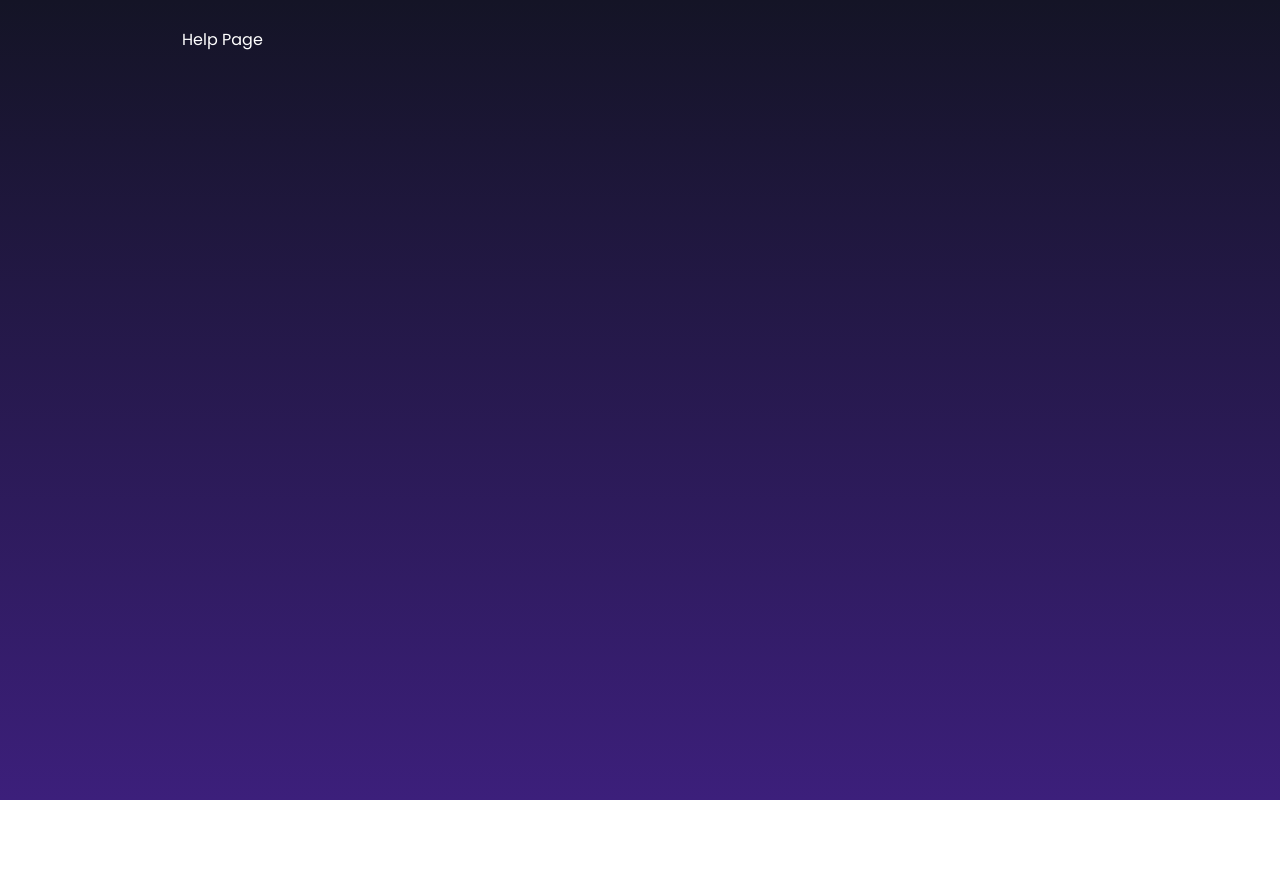
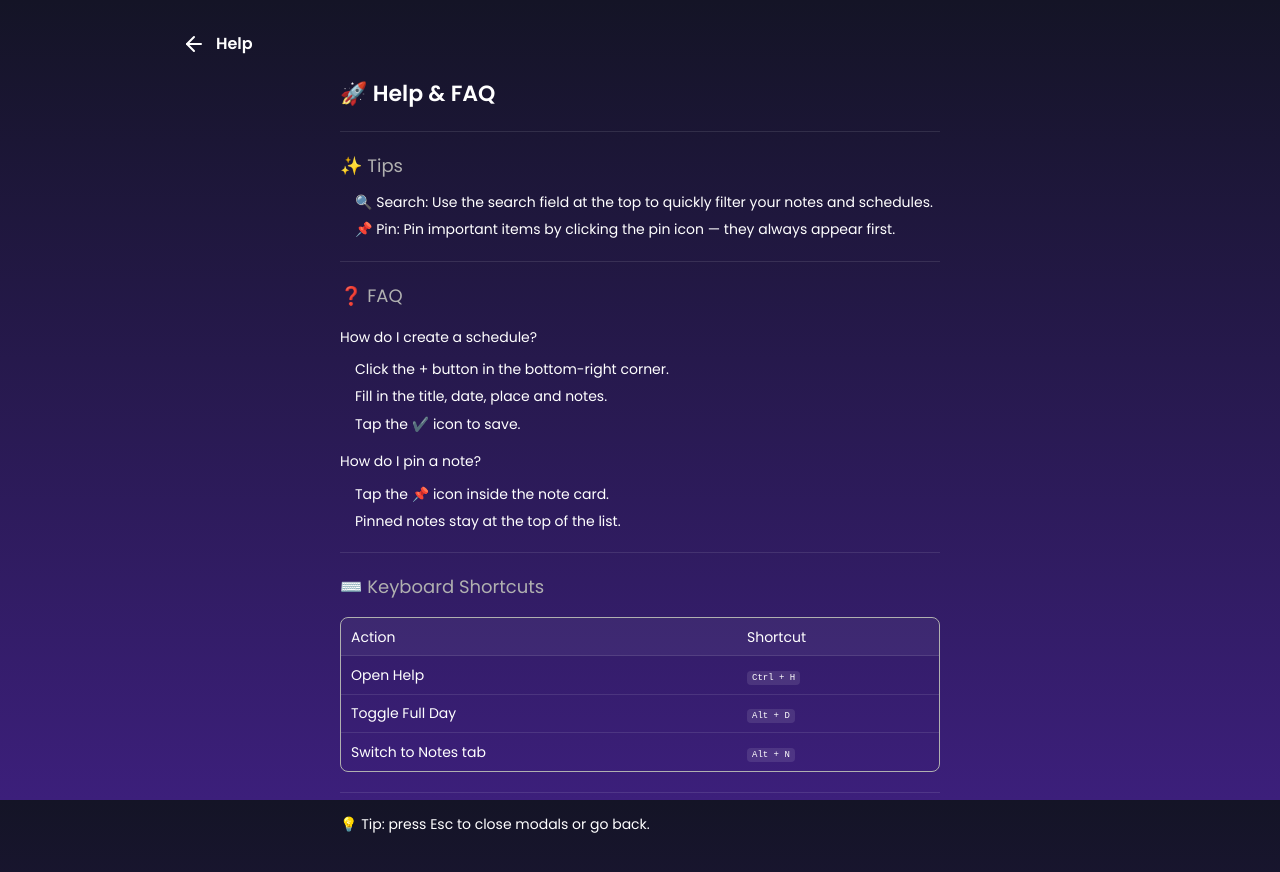
Before and after one commit to jordanogiacomet/on-time-react, a React (Vite) app: page /help in a window 1280 px wide. Shown: the top 872 px of the page. Before the commit the page ends 800 px from the top, so only its background shows below. Built offline with nearby package versions, Linux system fonts and the light colour scheme.

Commit message:
WIP - Help and About page implementadas; Verificar futuramente se é necessário usar um header com padrão de composição;

```diff
--- a/src/components/NotesSection/index.tsx
+++ b/src/components/NotesSection/index.tsx
@@ -83,6 +83,11 @@ export function NotesSection() {
             ))}
           </div>
         )}
+        {filtered.length === 0 && (
+          <div className={styles.messageContainer}>
+            <p className={styles.message}>No notes found.</p>
+          </div>
+        )}
       </div>
       <FloatingActionButton />
     </Fragment>
--- /dev/null
+++ b/src/content/help.md
@@ -0,0 +1,39 @@
+# 🚀 Help & FAQ
+
+---
+
+## ✨ Tips
+
+- 🔍 **Search**: Use the search field at the top to quickly filter your notes
+  and schedules.
+- 📌 **Pin**: Pin important items by clicking the pin icon — they always appear
+  first.
+
+---
+
+## ❓ FAQ
+
+### How do I create a schedule?
+
+1. Click the **+** button in the bottom-right corner.
+2. Fill in the title, date, place and notes.
+3. Tap the ✔️ icon to save.
+
+### How do I pin a note?
+
+- Tap the 📌 icon inside the note card.
+- Pinned notes stay at the top of the list.
+
+---
+
+## ⌨️ Keyboard Shortcuts
+
+| Action              | Shortcut   |
+| ------------------- | ---------- |
+| Open Help           | `Ctrl + H` |
+| Toggle Full Day     | `Alt + D`  |
+| Switch to Notes tab | `Alt + N`  |
+
+---
+
+> 💡 Tip: press **Esc** to close modals or go back.
--- a/src/pages/About/index.tsx
+++ b/src/pages/About/index.tsx
@@ -1,10 +1,66 @@
+// src/pages/About/index.tsx
 import { Fragment } from 'react/jsx-runtime';
+import { ArrowLeft } from 'lucide-react';
 import { Container } from '../../components/Container';
+import { RouterLink } from '../../components/RouterLink';
+import pkg from '../../../package.json';
+import styles from './styles.module.css';
+import { useState } from 'react';
 
 export function About() {
+  const [version] = useState(pkg.version);
+  const author = pkg.author || 'Unknown';
+  const license = pkg.license || 'N/A';
+  const repoUrl = pkg.repository?.url
+    ?.replace(/^(git\+|git:\/\/)/, 'https://')
+    .replace(/\.git$/, '');
+
   return (
     <Fragment>
-      <Container>About Page</Container>
+      <Container>
+        <header className={styles.aboutHeader}>
+          <nav className={styles.aboutNav}>
+            <RouterLink href='/settings' className={styles.menuLink}>
+              <ArrowLeft />
+              <p>About</p>
+            </RouterLink>
+          </nav>
+        </header>
+      </Container>
+
+      {/* Content */}
+      <Container>
+        <div className={styles.aboutContent}>
+          <h1 className={styles.title}>{pkg.name}</h1>
+          <ul className={styles.infoList}>
+            <li>
+              <span className={styles.label}>Version:</span>
+              <span className={styles.value}>{version}</span>
+            </li>
+            <li>
+              <span className={styles.label}>Author:</span>
+              <span className={styles.value}>{author}</span>
+            </li>
+            <li>
+              <span className={styles.label}>License:</span>
+              <span className={styles.value}>{license}</span>
+            </li>
+            {repoUrl && (
+              <li>
+                <span className={styles.label}>Repository:</span>
+                <a
+                  href={repoUrl}
+                  target='_blank'
+                  rel='noopener noreferrer'
+                  className={styles.link}
+                >
+                  {repoUrl.replace(/^https?:\/\//, '')}
+                </a>
+              </li>
+            )}
+          </ul>
+        </div>
+      </Container>
     </Fragment>
   );
 }
--- a/src/pages/About/styles.module.css
+++ b/src/pages/About/styles.module.css
@@ -0,0 +1,68 @@
+/* src/pages/About/styles.module.css */
+
+.aboutNav {
+  display: flex;
+  align-items: center;
+  gap: 0.5rem;
+  color: var(--text-primary);
+  border-radius: 4px;
+  transition: background 0.2s;
+}
+.aboutNav .menuLink:hover {
+  background: rgba(255, 255, 255, 0.05);
+}
+
+.menuLink {
+  color: var(--text-primary);
+  display: flex;
+  gap: 1rem;
+  font-size: 1.6rem;
+  text-decoration: none;
+  font-weight: 600;
+  align-items: center;
+}
+
+.aboutContent {
+  max-width: 600px;
+  margin: 0 auto;
+  padding: 2rem 0 4rem;
+  line-height: 1.6;
+  font-size: 1.4rem;
+}
+
+.title {
+  font-size: 2.2rem;
+  font-weight: 600;
+  margin-bottom: 1.5rem;
+  color: var(--text-primary);
+}
+
+.infoList {
+  list-style: none;
+  padding: 0;
+  margin: 0;
+}
+
+.infoList li {
+  display: flex;
+  justify-content: space-between;
+  align-items: flex-start;
+  font-size: 1.4rem;
+  margin-bottom: 1rem;
+  padding-bottom: 0.75rem;
+  border-bottom: 1px solid rgba(255, 255, 255, 0.1);
+}
+
+/* Remove borda do último item */
+.infoList li:last-child {
+  margin-bottom: 0;
+  padding-bottom: 0;
+  border-bottom: none;
+}
+
+.link {
+  color: var(--text-primary);
+  text-decoration: underline;
+  word-break: break-word;
+  max-width: 60%;
+}
--- a/src/pages/Help/index.tsx
+++ b/src/pages/Help/index.tsx
@@ -1,10 +1,29 @@
-import { Fragment } from 'react/jsx-runtime';
+// src/pages/Help/index.tsx
+import { Fragment } from 'react';
+import { ArrowLeft } from 'lucide-react';
+import ReactMarkdown from 'react-markdown';
+import remarkGfm from 'remark-gfm';
+import helpMd from '../../content/help.md?raw'; //
 import { Container } from '../../components/Container';
+import { RouterLink } from '../../components/RouterLink';
+import styles from './styles.module.css';
 
 export function Help() {
   return (
     <Fragment>
-      <Container>Help Page</Container>
+      <Container>
+        <header className={styles.helpHeader}>
+          <nav className={styles.helpNav}>
+            <RouterLink href='/settings/' className={styles.menuLink}>
+              <ArrowLeft />
+              <p>Help</p>
+            </RouterLink>
+          </nav>
+        </header>
+        <article className={styles.markdown}>
+          <ReactMarkdown remarkPlugins={[remarkGfm]}>{helpMd}</ReactMarkdown>
+        </article>
+      </Container>
     </Fragment>
   );
 }
--- a/src/pages/Help/styles.module.css
+++ b/src/pages/Help/styles.module.css
@@ -0,0 +1,94 @@
+.helpNav {
+  display: flex;
+  align-items: center;
+  gap: 0.5rem;
+  color: var(--text-primary);
+  border-radius: 4px;
+  transition: background 0.2s;
+}
+.helpNav .menuLink:hover {
+  background: rgba(255, 255, 255, 0.05);
+}
+
+.menuLink {
+  color: var(--text-primary);
+  display: flex;
+  flex-direction: row;
+  align-items: center;
+  gap: 1rem;
+  font-size: 1.6rem;
+  text-decoration: none;
+  font-weight: 600;
+}
+
+.markdown {
+  max-width: 600px;
+  margin: 0 auto;
+  padding: 2rem 0 4rem;
+  color: var(--text-primary);
+  line-height: 1.6; /* slightly tighter */
+  font-size: 1.4rem; /* reduced from 1.6rem */
+}
+
+.markdown hr {
+  border: none;
+  border-top: 1px solid rgba(255, 255, 255, 0.1);
+  margin: 2rem 0;
+}
+
+.markdown h1 {
+  font-size: 2.2rem; /* reduced from 2.4rem */
+  margin-bottom: 1.5rem;
+  font-weight: 600;
+}
+.markdown h2 {
+  font-size: 1.8rem; /* reduced from 2rem */
+  margin-top: 2rem;
+  margin-bottom: 1rem;
+  font-weight: 500;
+  color: var(--text-secondary);
+}
+.markdown h3 {
+  font-size: 1.4rem; /* reduced from 1.6rem */
+  margin-top: 1.5rem;
+  margin-bottom: 0.5rem;
+  font-weight: 500;
+}
+
+.markdown ul,
+.markdown ol {
+  margin: 1rem 0 1.5rem 1.5rem;
+}
+.markdown li {
+  margin-bottom: 0.5rem;
+}
+
+.markdown table {
+  width: 100%;
+  border-collapse: separate;
+  border-spacing: 0;
+  border: 1px solid var(--text-secondary);
+  border-radius: 8px;
+  overflow: hidden;
+  margin: 1.5rem 0;
+}
+.markdown th {
+  background: rgba(255, 255, 255, 0.05);
+}
+.markdown th,
+.markdown td {
+  padding: 0.75rem 1rem;
+  text-align: left;
+  border-bottom: 1px solid rgba(255, 255, 255, 0.1);
+}
+.markdown tr:last-child td {
+  border-bottom: none;
+}
+
+.markdown code {
+  background: rgba(255, 255, 255, 0.1);
+  padding: 0.2rem 0.5rem;
+  border-radius: 4px;
+  font-family: monospace;
+  font-size: 0.9rem; /* reduced from 1rem */
+}
--- a/vite.config.ts
+++ b/vite.config.ts
@@ -1,7 +1,15 @@
-import { defineConfig } from 'vite'
-import react from '@vitejs/plugin-react-swc'
+import { defineConfig } from 'vite';
+import react from '@vitejs/plugin-react-swc';
 
 // https://vite.dev/config/
 export default defineConfig({
   plugins: [react()],
-})
+  resolve: {
+    alias: {
+      '@utils': '/src/utils',
+    },
+  },
+  json: {
+    namedExports: true,
+  },
+});
```
Also changed, not shown: package.json (+9 -3 lines), 1 other file (tests, documents, lock files or other folders).
